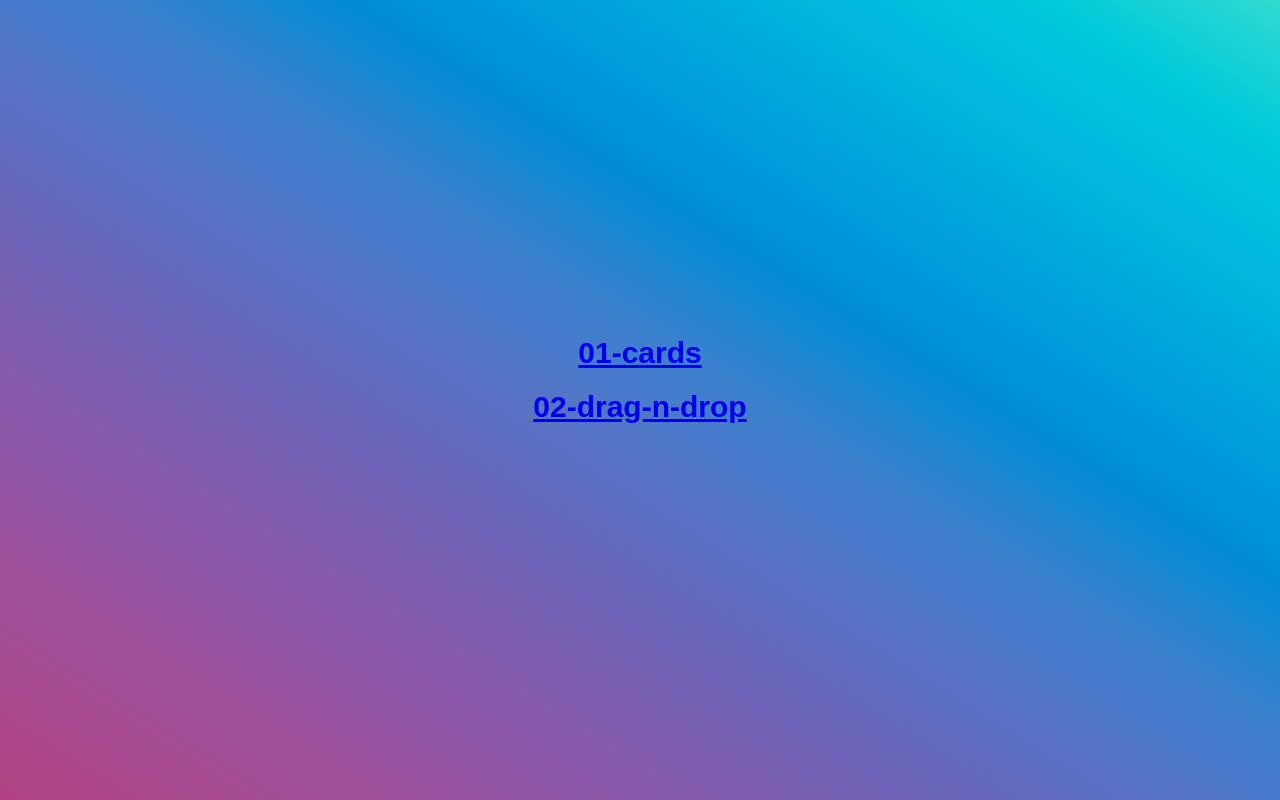
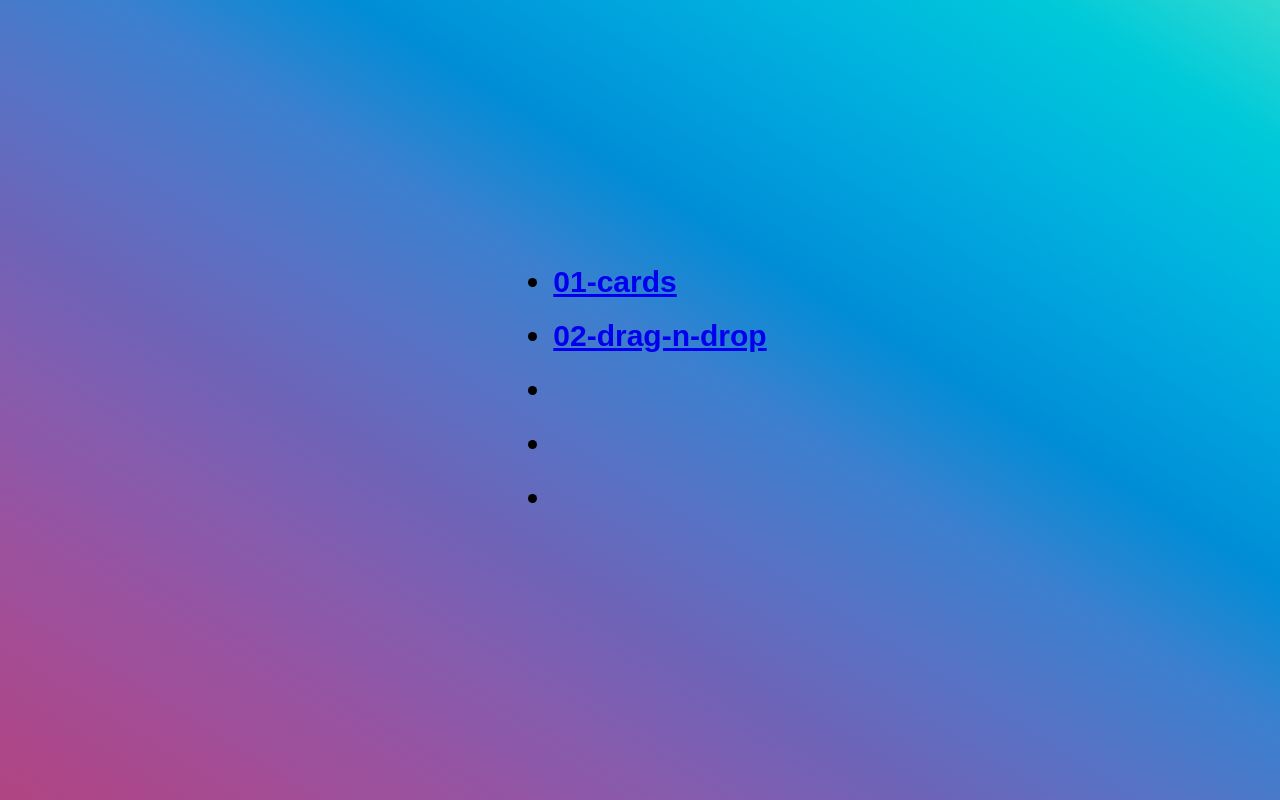
Before and after one commit to MeatyRenegade/F-M-01-cards, a plain HTML site: page index.html in a window 1280 px wide. Drawn offline with Linux system fonts and the light colour scheme.

Commit message:
Правки стилей

```diff
--- a/index.html
+++ b/index.html
@@ -8,10 +8,14 @@
     <title>Frontend-Marathon</title>
   </head>
   <body>
-    <div class="container">
-      <a class="link" href="./01-cards/index.html">01-cards</a>
-      <a class="link" href="./02-drag-n-drop/index.html">02-drag-n-drop</a>
-      <a class="link" href=""></a>
-    </div>
+    <ul>
+      <li class="item"><a href="./01-cards/index.html">01-cards</a></li>
+      <li class="item">
+        <a href="./02-drag-n-drop/index.html">02-drag-n-drop</a>
+      </li>
+      <li class="item"><a href=""></a></li>
+      <li class="item"><a href=""></a></li>
+      <li class="item"><a href=""></a></li>
+    </ul>
   </body>
 </html>
--- a/styles.css
+++ b/styles.css
@@ -1,6 +1,5 @@
 body {
   font-family: 'Muli', sans-serif;
-  overflow: hidden;
   margin: 0;
   background-image: linear-gradient(
     to right top,
@@ -23,14 +22,7 @@ body {
   align-items: center;
 }
 
-.container {
-  display: flex;
-  flex-direction: column;
-  justify-content: center;
-  align-items: center;
-}
-
-.link {
+.item {
   font-size: 30px;
   margin-bottom: 20px;
   font-weight: 700;
```
